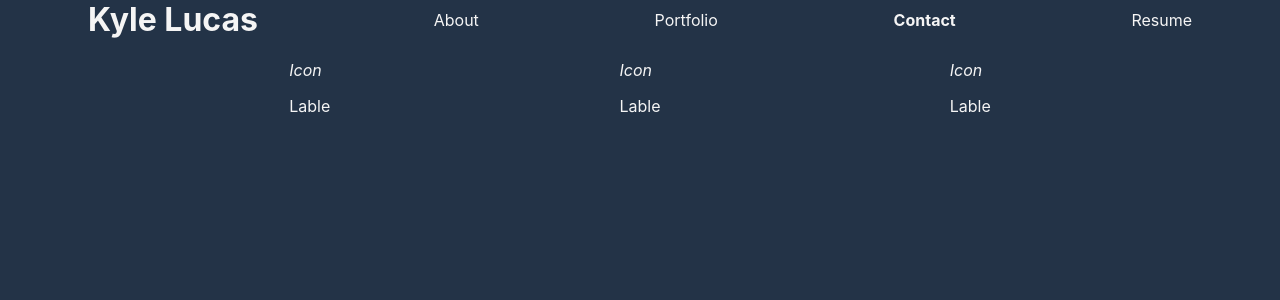
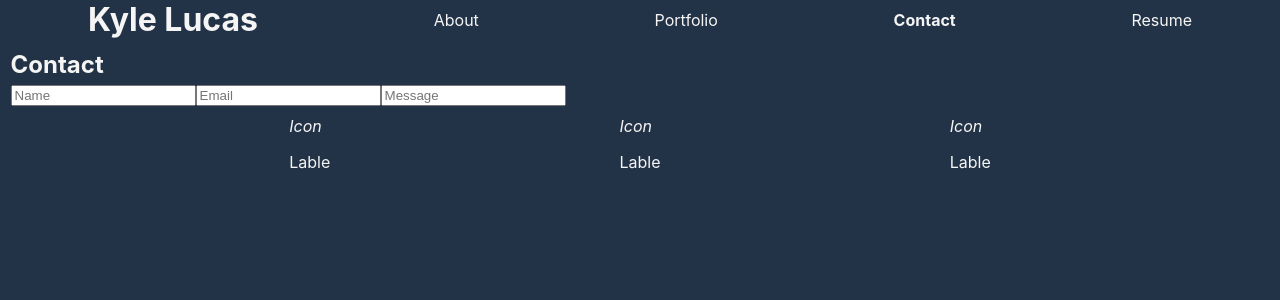
Before and after one commit to kwlucas/Portfolio-Kyle-Lucas, a React (Create React App) app in the folder client/: page / in a window 1280 px wide. Both pictures are taken after a click on the element "Contact". Shown: the top 300 px of the page. Built offline with nearby package versions, Linux system fonts and the light colour scheme.

Commit message:
Basic Contact form set up

```diff
--- a/client/src/pages/contact.js
+++ b/client/src/pages/contact.js
@@ -4,6 +4,12 @@ export default function Contact() {
 
   return (
     <main>
+        <h2>Contact</h2>
+        <form>
+            <input placeholder='Name'></input>
+            <input placeholder='Email'></input>
+            <input placeholder='Message'></input>
+        </form>
     </main>
   );
 }
```
